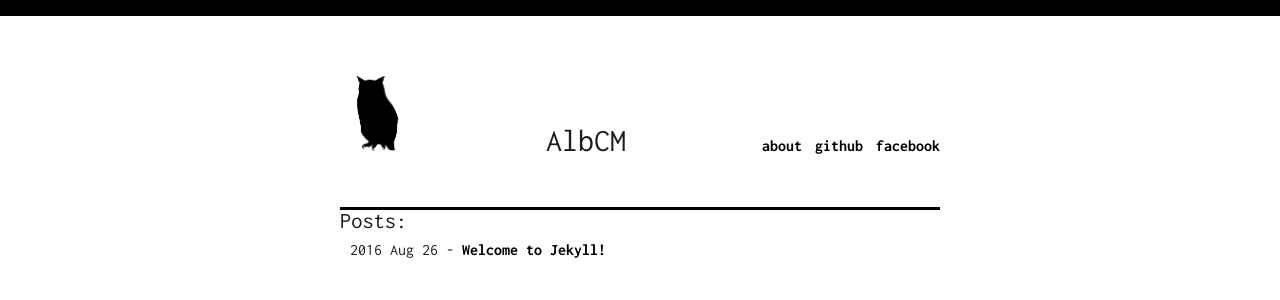
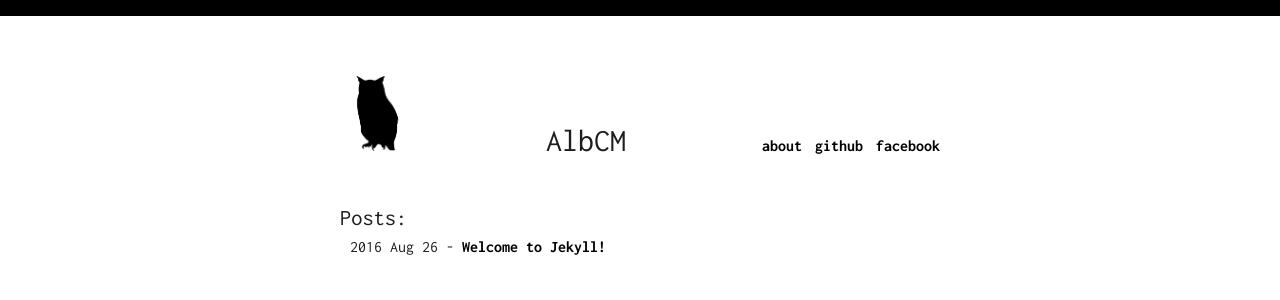
Before and after one commit to AlbCM/albcm.github.io, a Jekyll site: the page built from index.html, in a window 1280 px wide. Shown: the top 300 px of the page. Built offline with Jekyll 4.4.1, drawn with Linux system fonts in a browser that asks for light colours; comment, search, counter and statistics services are not loaded.

Commit message:
Update main.scss

```diff
--- a/assets/css/main.scss
+++ b/assets/css/main.scss
@@ -86,9 +86,6 @@ ul {
 }
 
 .blog {
- 	border-top-style:solid;
-	border-top-width:0.2em;
-	border-top-color:black;
 	padding-bottom: 40px;
 	h1 {
 		font-size: 1.4em;
```
